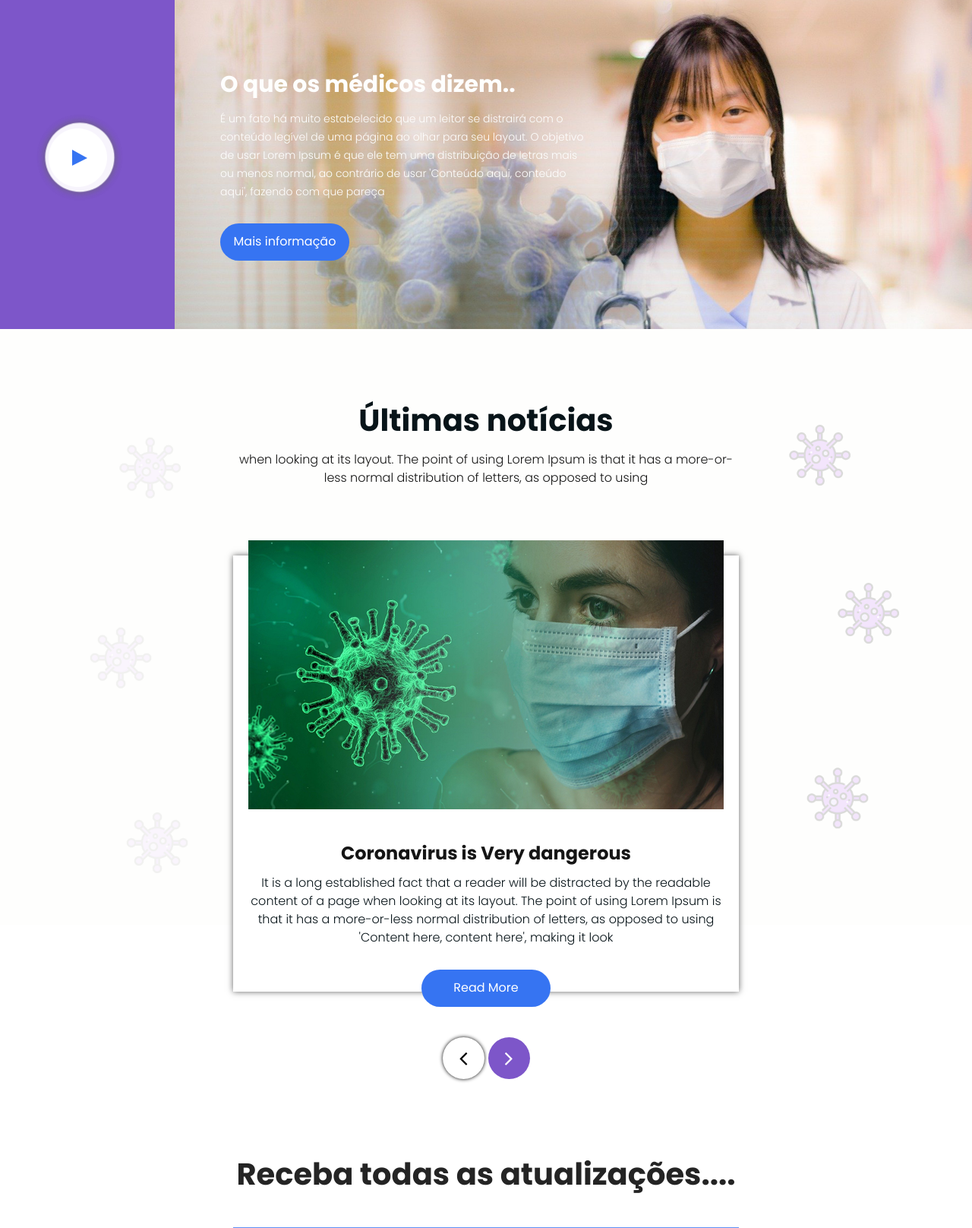
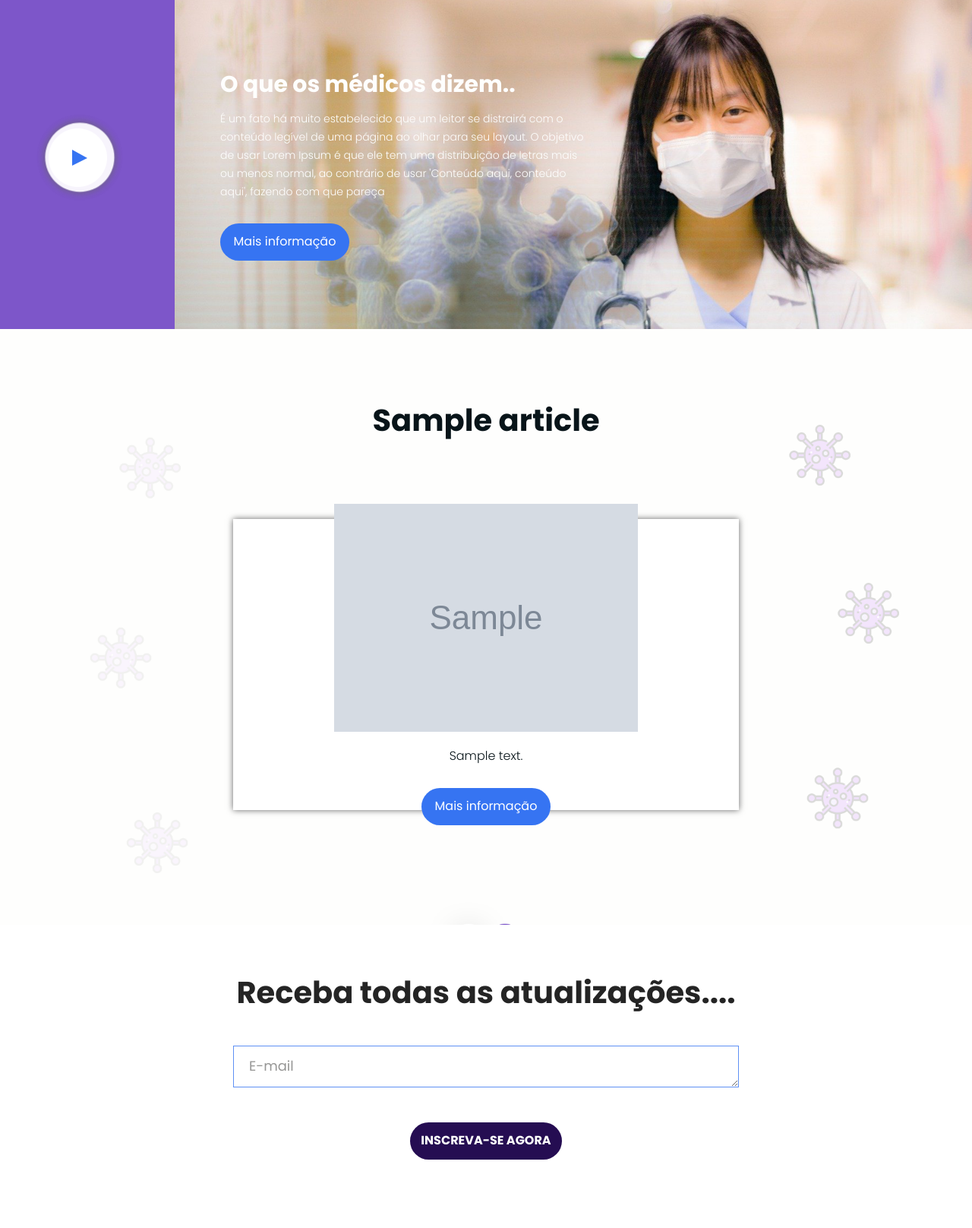
Before and after one commit to eulerBM/Covid_protection, a Django app: template templates/index.html in a window 1280 px wide. Shown: the part 2082-3698 px from the top of the page at 76% size. Run offline with Django 4.2, Linux system fonts and the light colour scheme; the template is opened without the code that fills it: most values are stand-ins (such as "Sample title", 1, 10 or a date in 2020); grey boxes marked "Sample" are stand-in pictures; some libraries are stand-ins or nearby versions.

```diff
--- a/templates/index.html
+++ b/templates/index.html
@@ -128,6 +128,7 @@
       </div>
       <!-- header section end -->
       <!-- protect section start -->
+
       <div class="protect_section layout_padding">
          <div class="container">
             <div class="row">
@@ -188,57 +189,39 @@
       </div>
       <!-- doctor section end -->
       <!-- news section start -->
+
+
+
       <div class="news_section layout_padding">
-         <div class="container">
-            <div id="main_slider" class="carousel slide" data-ride="carousel">
-               <div class="carousel-inner">
-                  <div class="carousel-item active">
-                     <h1 class="news_taital">Últimas notícias</h1>
-                     <p class="news_text">when looking at its layout. The point of using Lorem Ipsum is that it has a more-or-less normal distribution of letters, as opposed to using</p>
-                     <div class="news_section_2 layout_padding">
+         {% for article in articles %}
+            <div class="container">
+               <div class="carousel-item {% if forloop.first %}active{% endif %}">
+                  <h1 class="news_taital">{{ article.title }}</h1>
+                  <div class="news_section_2 layout_padding">
                         <div class="box_main">
-                           <div class="image_1"><img src=" {% static 'images/news-img.png' %}"></div>
-                           <h2 class="design_text">Coronavirus is Very dangerous</h2>
-                           <p class="lorem_text">It is a long established fact that a reader will be distracted by the readable content of a page when looking at its layout. The point of using Lorem Ipsum is that it has a more-or-less normal distribution of letters, as opposed to using 'Content here, content here', making it look</p>
-                           <div class="read_btn"><a href="#">Read More</a></div>
+
+                           {% if article.urlToImage  %}
+                              <div class="image_1"><img src=" {{ article.urlToImage }} "></div>
+                           {% else %}
+                              <div class="image_1"><img src=" {% static 'images/news-img.png' %}"></div>
+                           {% endif %}
+
+                           {% if article.description %}
+                              <p class="lorem_text">{{ article.description }}</p>
+                           {% else %}
+                              <p class="lorem_text">Clique em saiber mais, para ver o artigo</p>
+                           {% endif %}
+
+                           <div class="read_btn"><a href=" {{ article.url }}">Mais informação</a></div>
                         </div>
-                     </div>
-                  </div>
-                  <div class="carousel-item">
-                    <h1 class="news_taital">Latest News</h1>
-                     <p class="news_text">when looking at its layout. The point of using Lorem Ipsum is that it has a more-or-less normal distribution of letters, as opposed to using</p>
-                     <div class="news_section_2 layout_padding">
-                        <div class="box_main">
-                           <div class="image_1"><img src=" {% static 'images/news-img.png' %}"></div>
-                           <h2 class="design_text">Coronavirus is Very dangerous</h2>
-                           <p class="lorem_text">It is a long established fact that a reader will be distracted by the readable content of a page when looking at its layout. The point of using Lorem Ipsum is that it has a more-or-less normal distribution of letters, as opposed to using 'Content here, content here', making it look</p>
-                           <div class="read_btn"><a href="#">Read More</a></div>
-                        </div>
-                     </div>
-                  </div>
-                  <div class="carousel-item">
-                    <h1 class="news_taital">Latest News</h1>
-                     <p class="news_text">when looking at its layout. The point of using Lorem Ipsum is that it has a more-or-less normal distribution of letters, as opposed to using</p>
-                     <div class="news_section_2 layout_padding">
-                        <div class="box_main">
-                           <div class="image_1"><img src=" {% static 'images/news-img.png' %}"></div>
-                           <h2 class="design_text">Coronavirus is Very dangerous</h2>
-                           <p class="lorem_text">It is a long established fact that a reader will be distracted by the readable content of a page when looking at its layout. The point of using Lorem Ipsum is that it has a more-or-less normal distribution of letters, as opposed to using 'Content here, content here', making it look</p>
-                           <div class="read_btn"><a href="#">Read More</a></div>
-                        </div>
-                     </div>
                   </div>
                </div>
-               <a class="carousel-control-prev" href="#main_slider" role="button" data-slide="prev">
-               <i class="fa fa-angle-left"></i>
-               </a>
-               <a class="carousel-control-next" href="#main_slider" role="button" data-slide="next">
-               <i class="fa fa-angle-right"></i>
-               </a>
             </div>
-            </div>
+         {% endfor %}
          </div>
-      </div>
+
+
+
       <!-- news section end -->
       <!-- update section start -->
       <div class="update_section">
```
Also changed, not shown: index/views.py (+11 -1 lines).
